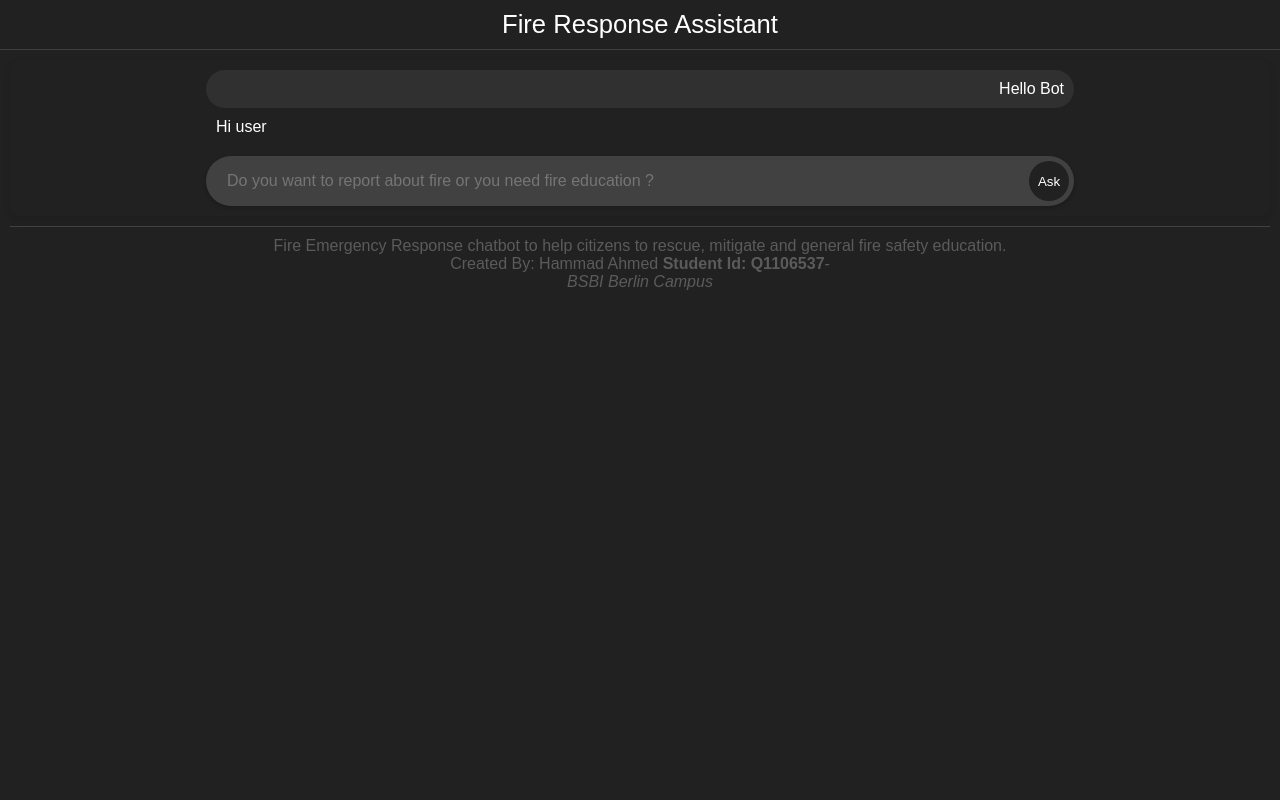
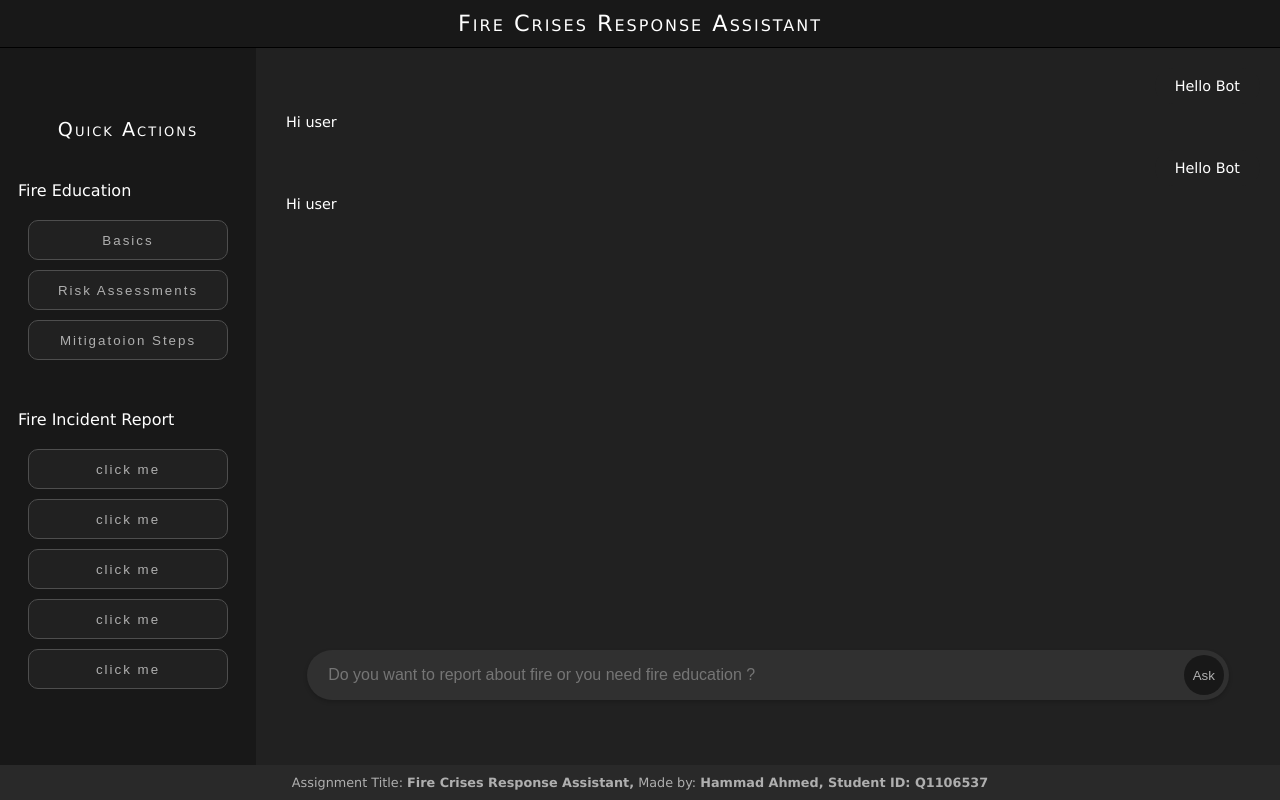
Before and after one commit to HammadEngr/Fire_response_assistant, a Django app: template django/bot/templates/bot/index.html in a window 1280 px wide. Run offline with Django 4.2, Linux system fonts and the light colour scheme; the template is opened without the code that fills it, so the values that code supplies are empty.

Commit message:
UI design complete

```diff
--- a/django/bot/static/bot/scripts/handlers.js
+++ b/django/bot/static/bot/scripts/handlers.js
@@ -37,6 +37,7 @@ export async function handleUserInput(event, bot_text_box, bot_btns, input) {
       bot_text_box.textContent = response.text;
       renderChat();
     }
+    input.value = "";
   } catch (error) {
     console.log(error);
   }
@@ -107,4 +108,5 @@ function renderChat() {
     .join("");
 
   chat_container.innerHTML = chat_markup;
+  chat_container.scrollIntoView;
 }
--- a/django/bot/static/bot/styles/colors.css
+++ b/django/bot/static/bot/styles/colors.css
@@ -1,16 +1,15 @@
 :root {
-  /* --bg-primary: #a1d6ff; */
-  /* --bg-secondary: #ecf7ff; */
+  --bg-primary: #181818;
+  --bg-secondary: #212121;
+  --bg-tertiary: #303030;
+  --bg-chat-btn: #6a6a6a;
 
-  --bg-primary: #212121;
-  --bg-secondary: #303030;
-  --bg-tertiary: #414141;
+  --hover: #272727;
+  --accent: #181818;
 
-  --text-primary: #5b5b5b;
-  --text-secondary: #333333;
-  --text-tertiary: #fff;
+  --border-color: rgba(78, 78, 78, 1);
 
-  --heading: #fff;
-
-  --fg-main: #1f3a1f;
+  --text-primary: #fff;
+  --text-secondary: #f3f3f3;
+  --text-tertiary: #afafaf;
 }
--- a/django/bot/static/bot/styles/styles.css
+++ b/django/bot/static/bot/styles/styles.css
@@ -5,63 +5,153 @@
   padding: 0;
   box-sizing: border-box;
 }
+html,
+body {
+  height: 100%;
+}
 html {
   background-color: var(--bg-primary);
-  font-family: Arial, Helvetica, sans-serif;
+  font-family: Verdana, Geneva, Tahoma, sans-serif;
+}
 
+body {
+  height: 100dvh;
+  display: flex;
+  flex-direction: column;
+  overflow: hidden;
+  color: var(--text-primary);
+}
+
+.chatbot-header {
+  text-align: center;
+  height: 50px;
+  padding: 10px;
+  border-bottom: 1px solid black;
+  position: sticky;
+  top: 0;
+  z-index: 100;
+  background-color: var(--bg-primary);
+}
+
+.chatbot-header h1 {
+  font-size: 1.4rem;
+  font-weight: 500;
+  font-variant: small-caps;
+  letter-spacing: 2px;
+}
+
+.chatbot-footer {
+  text-align: center;
+  position: fixed;
+  bottom: 0;
+  width: 100%;
+  padding: 10px 0;
+  font-size: 0.8rem;
+  color: var(--text-tertiary);
+  background-color: rgb(41, 41, 41);
+}
+
+.chatbot-layout {
+  display: flex;
+  flex-direction: row;
+  width: 100%;
   height: 100%;
 }
-body {
+
+.sidebar-section {
+  flex: 1;
+  display: flex;
+  flex-direction: column;
+  justify-content: start;
+  align-items: center;
+  gap: 20px;
+  background-color: var(--bg-primary);
+  height: 100%;
+  overflow-y: auto;
+}
+.sidebar-heading {
+  margin-top: 70px;
+  font-size: 1.2rem;
+  font-weight: 100;
+  font-variant: small-caps;
+  letter-spacing: 2px;
+}
+
+.quick-action {
+  margin-top: 20px;
+}
+
+.quick-action-heading {
+  width: 100%;
+  font-weight: 100;
+}
+
+.quick-btns {
   display: flex;
   flex-direction: column;
   align-items: center;
-  justify-content: space-between;
-  padding: var(--padding-main);
+  justify-content: center;
   gap: var(--flex-gap);
+  width: 100%;
+  padding: 10px;
+  margin-top: 10px;
 }
-.chatbot-header {
-  width: 100%;
-  height: 50px;
-  padding: var(--padding-main) 0;
-  border-bottom: var(--border-width) solid var(--bg-tertiary);
-  position: fixed;
-  top: 0;
-  background-color: var(--bg-primary);
+.quick-btn {
+  padding: 10px;
+  width: 200px;
+  height: 40px;
+  border-radius: 10px;
+  border: 1px solid var(--border-color);
+  cursor: pointer;
+  letter-spacing: 2px;
+  color: var(--text-tertiary);
+  background-color: var(--bg-secondary);
 }
-.chatbot-header h1 {
-  color: var(--heading);
-  font-size: 1.6rem;
-  font-weight: 300;
-  text-align: center;
+.quick-btn:hover {
+  background-color: var(--hover);
+}
+.quick-btn:active {
+  background-color: var(--accent);
 }
 
-.chatbot-section {
+.chat-section {
+  height: 100%;
+  width: 100%;
+  flex: 4;
   display: flex;
   flex-direction: column;
   align-items: center;
-  justify-content: end;
-
-  width: 100%;
-  height: 100%;
-  padding: var(--padding-main);
-  margin-top: 50px;
-
-  border-radius: 10px;
-  box-shadow: 0 4px 8px rgba(0, 0, 0, 0.1);
-
-  background-color: transparent;
+  position: relative;
+  background-color: var(--bg-secondary);
+  position: relative;
+  padding-bottom: 100px;
 }
 
 .chatbot__chats {
   display: flex;
   flex-direction: column;
-  width: 70%;
+  width: 100%;
   height: 100%;
+  padding: 20px;
+  padding-bottom: 100px;
+  margin-bottom: 50px;
+  font-size: 0.9rem;
+  overflow-y: auto;
 }
+
+.chatbot__input-box {
+  height: 50px;
+  width: 90%;
+
+  border-radius: 60px;
+  box-shadow: 0 2px 4px rgba(0, 0, 0, 0.2);
+  background-color: var(--bg-tertiary);
+  position: absolute;
+  bottom: 100px;
+}
+
 .chatbot__chats-resp {
   height: auto;
-  width: 100%;
-  color: var(--text-tertiary);
   display: flex;
   align-items: center;
   padding: var(--padding-main) 0;
@@ -72,6 +162,9 @@ body {
   justify-content: end;
   padding-right: var(--padding-main);
   background-color: var(--bg-secondary);
+  padding: 10px 20px;
+  width: fit-content;
+  align-self: flex-end;
 }
 .chatbot__chats-bot {
   justify-content: start;
@@ -93,30 +186,18 @@ body {
 }
 .chat_btn {
   width: fit-content;
-  min-width: 140px;
+  min-width: 120px;
   height: 40px;
-  border-radius: 40px;
+  border-radius: 10px;
+  border: 1px solid var(--border-color);
   cursor: pointer;
-  background-color: var(--text-tertiary);
-
-  box-shadow: 0 2px 4px rgba(78, 77, 77, 0.9);
+  background-color: var(--bg-tertiary);
+  color: var(--text-primary);
 }
 .chat_btn:hover {
-  background-color: aliceblue;
+  background-color: var(--hover);
 }
 
-.chatbot__input-box {
-  display: flex;
-  justify-content: space-between;
-  height: 50px;
-  width: 70%;
-  overflow: hidden;
-  border-radius: 60px;
-  box-shadow: 0 2px 4px rgba(0, 0, 0, 0.2);
-  background-color: var(--bg-tertiary);
-  position: sticky;
-  bottom: 10px;
-}
 .chatbot__input-form {
   width: 100%;
   height: 100%;
@@ -133,24 +214,19 @@ body {
   border: none;
   text-indent: 16px;
   font-size: 1rem;
+  background-color: transparent;
   color: var(--text-tertiary);
-  background-color: transparent;
 }
 .chatbot__send-button {
   border: none;
-  background-color: var(--bg-primary);
-  color: var(--text-tertiary);
   height: 40px;
   width: 40px;
   border-radius: 40px;
   padding: 0;
   cursor: pointer;
+  color: var(--text-tertiary);
+  background-color: var(--bg-primary);
 }
-
-.chatbot-footer {
-  width: 100%;
-  padding-top: var(--padding-main);
-  border-top: var(--border-width) solid var(--bg-tertiary);
-  text-align: center;
-  color: var(--text-primary);
+.chatbot__send-button:hover {
+  background-color: var(--hover);
 }
--- a/django/bot/templates/bot/base.html
+++ b/django/bot/templates/bot/base.html
@@ -9,6 +9,12 @@
     <script defer type="module" src="{% static 'bot/scripts/main.js' %}"></script>
   </head>
   <body>
-    {% block content %} {% endblock %}
+      <header class="chatbot-header">
+        <h1>Fire Crises Response Assistant</h1>
+      </header>
+        {% block content %} {% endblock %}
+      <footer class="chatbot-footer">
+        <p>Assignment Title: <b>Fire Crises Response Assistant,</b> <span>Made by: <b>Hammad Ahmed, Student ID: Q1106537</b></span> </p>
+      </footer>
   </body>
 </html>
--- a/django/bot/templates/bot/index.html
+++ b/django/bot/templates/bot/index.html
@@ -5,38 +5,58 @@
 {%endblock %}
 
 {% block content %}
-    <header class="chatbot-header">
-        <h1>Fire Response Assistant</h1>
-    </header>
-    <section class="chatbot-section">
+    <section class="chatbot-layout">
+        <div class="sidebar-section">
+            <h2 class="sidebar-heading">Quick Actions</h2>
+            <div class="quick-action">
+                <p class="quick-action-heading">Fire Education</p>
+                <div class="quick-btns">
+                    <button class="quick-btn">Basics</button>
+                    <button class="quick-btn">Risk Assessments</button>
+                    <button class="quick-btn">Mitigatoion Steps</button>
+                </div>
+            </div>
+            <div class="quick-action">
+                <p class="quick-action-heading">Fire Incident Report</p>
+                <div class="quick-btns">
+                    <button class="quick-btn">click me</button>
+                    <button class="quick-btn">click me</button>
+                    <button class="quick-btn">click me</button>
+                    <button class="quick-btn">click me</button>
+                    <button class="quick-btn">click me</button>
+                </div>
+            </div>
+        </div>
+        <main class="chat-section">
             <div class="chatbot__chats" id="chat_container">
                 <div class="chatbot__chats-user chatbot__chats-resp"><p>Hello Bot</p></div>
                 <div class="chatbot__chats-bot chatbot__chats-resp" id="bot">
                     <div class="chatbot-response-box">
                         <p id="bot-msg-text">Hi user</p>
-                    <div class="chat_btns bot-btns">
-                        {% comment %} <button class="chat_btn">hello</button>
-                        <button class="chat_btn">hello</button>
-                        <button class="chat_btn">hello</button> {% endcomment %}
+                        <div class="chat_btns bot-btns"></div>
                     </div>
                 </div>
+                <div class="chatbot__chats-user chatbot__chats-resp"><p>Hello Bot</p></div>
+                <div class="chatbot__chats-bot chatbot__chats-resp" id="bot">
+                    <div class="chatbot-response-box">
+                        <p id="bot-msg-text">Hi user</p>
+                        <div class="chat_btns bot-btns"></div>
+                    </div>
+                </div>
+                <div class="chatbot__chats-bot chatbot__chats-resp">
+
           </div>
             </div>
             <div class="chatbot__input-box">
                 <div action="" class="chatbot__input-form">
                     {% csrf_token %}
-                <input
-                    id = "user_msg"
-                    type="text"
-                    class="chatbot__input-input"
-                    placeholder="Do you want to report about fire or you need fire education ?"
-                />
+                    <input id = "user_msg" type="text" class="chatbot__input-input" placeholder="Do you want to report about fire or you need fire education ?" />
                     <button type="submit" class="chatbot__send-button" id="send_message_btn">Ask</button>
                 </div>
             </div>
+
+        </main>
+
     </section>
-    <footer class="chatbot-footer">
-        <p>Fire Emergency Response chatbot to help citizens to rescue, mitigate and general fire safety education.</p>
-        <p>Created By: Hammad Ahmed <span><b>Student Id: Q1106537</b></span>-<span><Address>BSBI Berlin Campus</Address></span></p>
-    </footer>
+
 {% endblock %}
```
Lines whose indentation alone changed are shown as unchanged.
